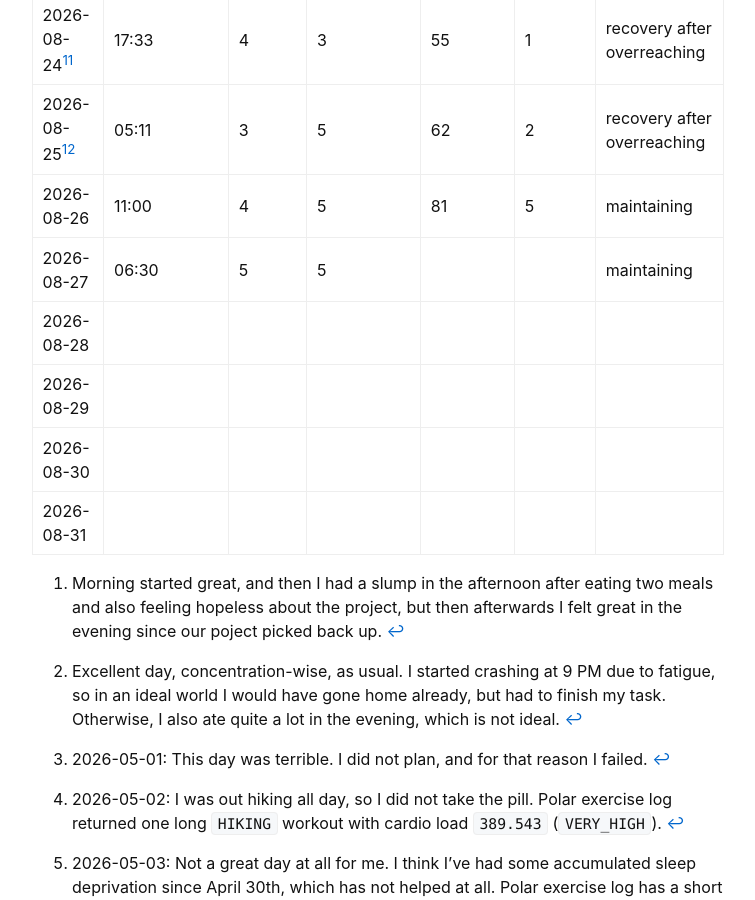
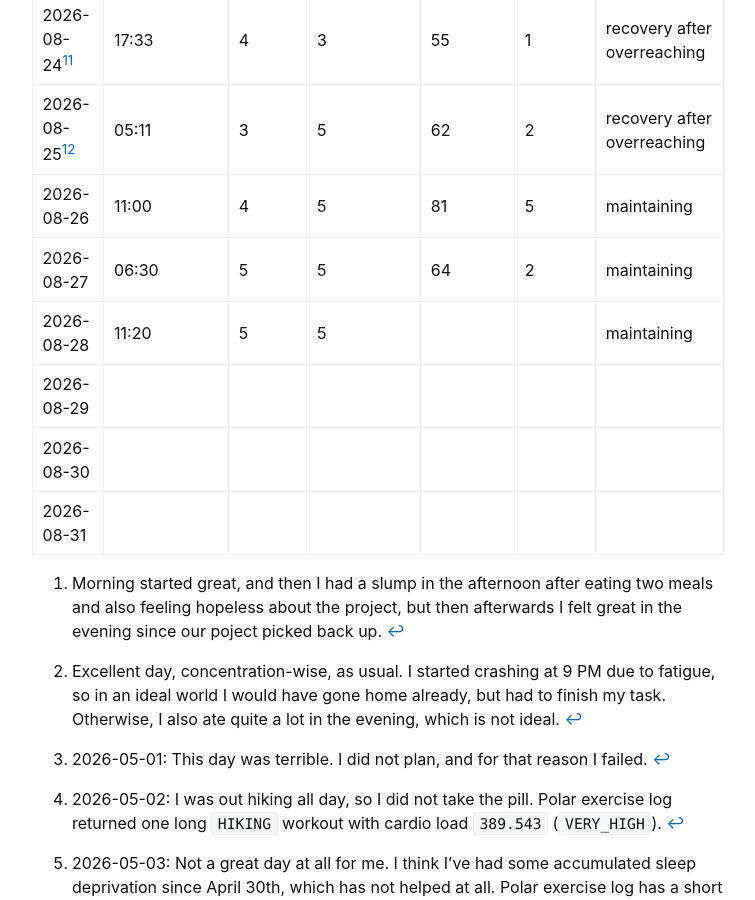
Before and after one commit to kiankyars/kiankyars.github.io, a Jekyll site: the page built from _posts/blog/2026-02-04-biomaxing.md, in a window 1280 px wide and 900 px high, scrolled down 3463 px. Shown: the whole window, without its empty margins (262-1017 px from the left). Built offline with Jekyll 4.4.1, drawn with Linux system fonts in a browser that asks for light colours.

Commit message:
Log Friday's capsule and fill Thursday Polar sleep.
Co-authored-by: Cursor <cursoragent@cursor.com>

```diff
--- a/_posts/blog/2026-02-04-biomaxing.md
+++ b/_posts/blog/2026-02-04-biomaxing.md
@@ -59,8 +59,8 @@ Auto-fill target: Polar sleep score/charge and Polar training status if availabl
 | 2026-08-24[^12] | 17:33 | 4 | 3 | 55 | 1 | recovery after overreaching |
 | 2026-08-25[^13] | 05:11 | 3 | 5 | 62 | 2 | recovery after overreaching |
 | 2026-08-26 | 11:00 | 4 | 5 | 81 | 5 | maintaining |
-| 2026-08-27 | 06:30 | 5 | 5 |  |  | maintaining |
-| 2026-08-28 |  |  |  |  |  |  |
+| 2026-08-27 | 06:30 | 5 | 5 | 64 | 2 | maintaining |
+| 2026-08-28 | 11:20 | 5 | 5 |  |  | maintaining |
 | 2026-08-29 |  |  |  |  |  |  |
 | 2026-08-30 |  |  |  |  |  |  |
 | 2026-08-31 |  |  |  |  |  |  |
```
